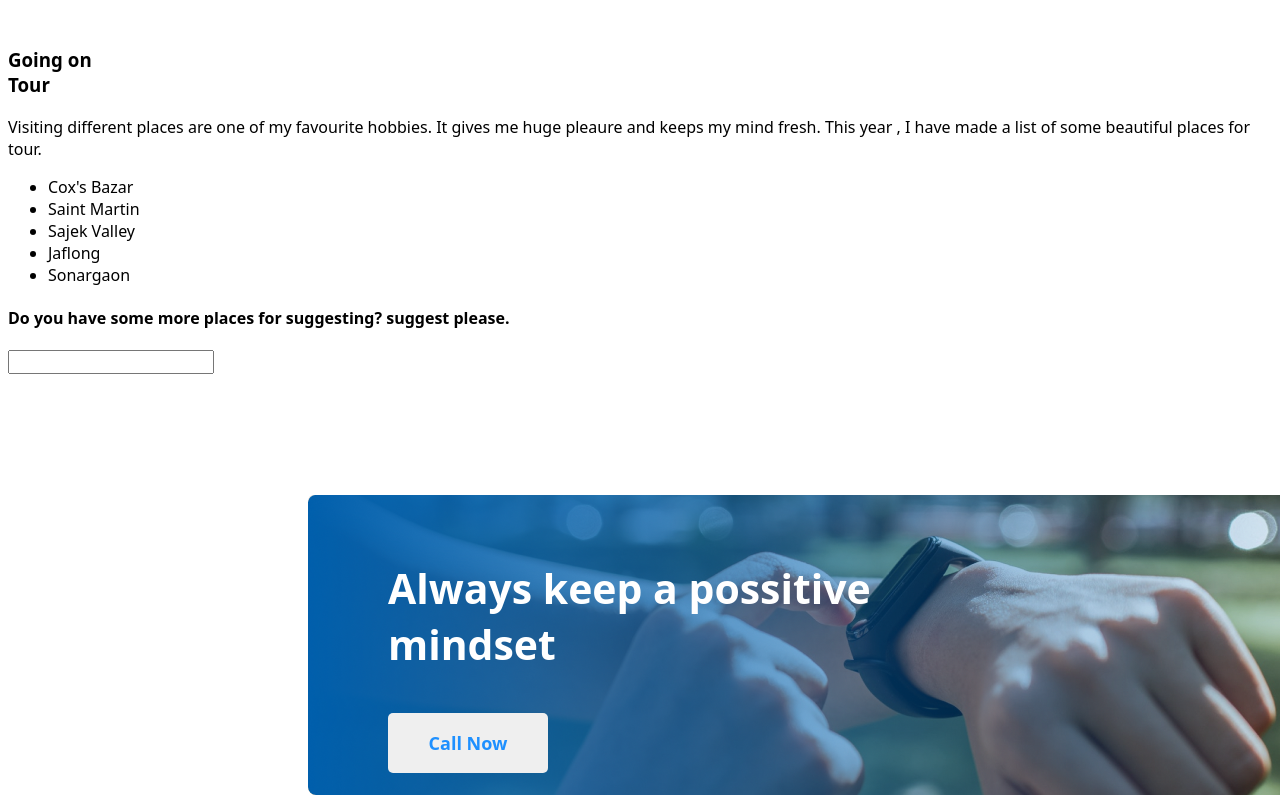
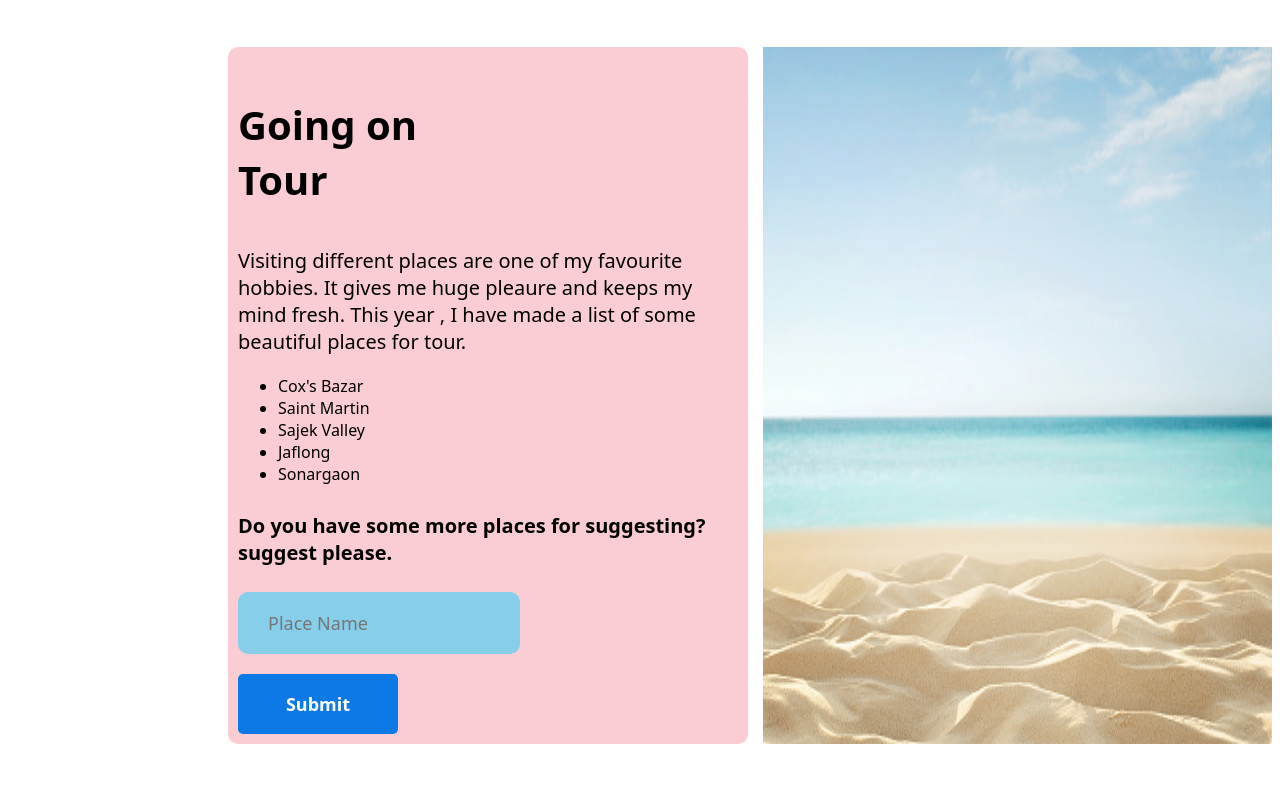
Before and after one commit to AfrinNaher/Assignment-1, a plain HTML site: page index.html in a window 1280 px wide. Shown: the part 2307-3104 px from the top of the page. Drawn offline with Linux system fonts and the light colour scheme.

Commit message:
added all

```diff
--- a/index.html
+++ b/index.html
@@ -71,9 +71,13 @@
 
         </section>
 
-        <section>
-            <h3> <span>Going on</span><br> Tour</h3>
-            <p>Visiting different places are one of my favourite hobbies. It gives me huge pleaure and keeps my mind fresh. This year , I have made a list of some beautiful places for tour.</p>
+                 <!-- Creative Section. -->
+
+        <section class="creative">
+            <section class="ex-sec-1">
+                <div>
+                    <h3 class="crt-h3"> <span>Going on</span><br> Tour</h3>
+                    <p class="mid-para">Visiting different places are one of my favourite hobbies. It gives me huge pleaure and keeps my mind fresh. This year , I have made a list of some beautiful places for tour.</p>
                     <ul>
                        <li>Cox's Bazar</li>
                        <li>Saint Martin</li>
@@ -81,9 +85,19 @@
                        <li>Jaflong</li>
                        <li>Sonargaon</li>
                     </ul>
+                </div>
 
-            <h4>Do you have some more places for suggesting? suggest please.</h4>
-            <input type="text">
+                <form action="">
+                    <h4 class="crt-h4">Do you have some more places for suggesting? suggest please.</h4>
+                    <input type="text" placeholder="Place Name"><br>
+                    <button class="footer-btn">Submit</button>
+
+                </form>
+            </section>
+
+
+        <img class="ex-sec-2" src="images/sea2.jpg" alt="">
+
 
         </section>
 
--- a/style.css
+++ b/style.css
@@ -130,7 +130,7 @@
 
 .last-part-2{
     width: 400px;
-    padding: 100px 50px;
+    padding: 100px 100px;
 
 }
 
@@ -170,3 +170,41 @@
     border: none;
     border-radius: 5px;
 }
+
+         /* creative section. */
+
+.creative{
+    display: flex;
+    justify-content: center;
+    margin-left: 220px;
+    justify-content: space-between;
+}
+
+.crt-h3{
+    font-size: 40px;
+}
+
+.crt-h4{
+    font-size: 20px;
+}
+
+.ex-sec-1>form>input{
+    width: 250px;
+    height: 60px;
+    border-radius: 10px;
+    font-size: 18px;
+    font-weight: 500;
+    padding-left: 30px;
+    margin-bottom: 20px;
+    color: white;
+    background-color: skyblue;
+    border: 5px ;
+
+}
+
+.ex-sec-1{
+    width: 500px;
+    background-color: rgb(250, 205, 212);
+    padding: 10px;
+    border-radius: 10px;
+}
```
Also changed, not shown: images/sea2.jpg (added). Lines whose indentation alone changed are shown as unchanged.
